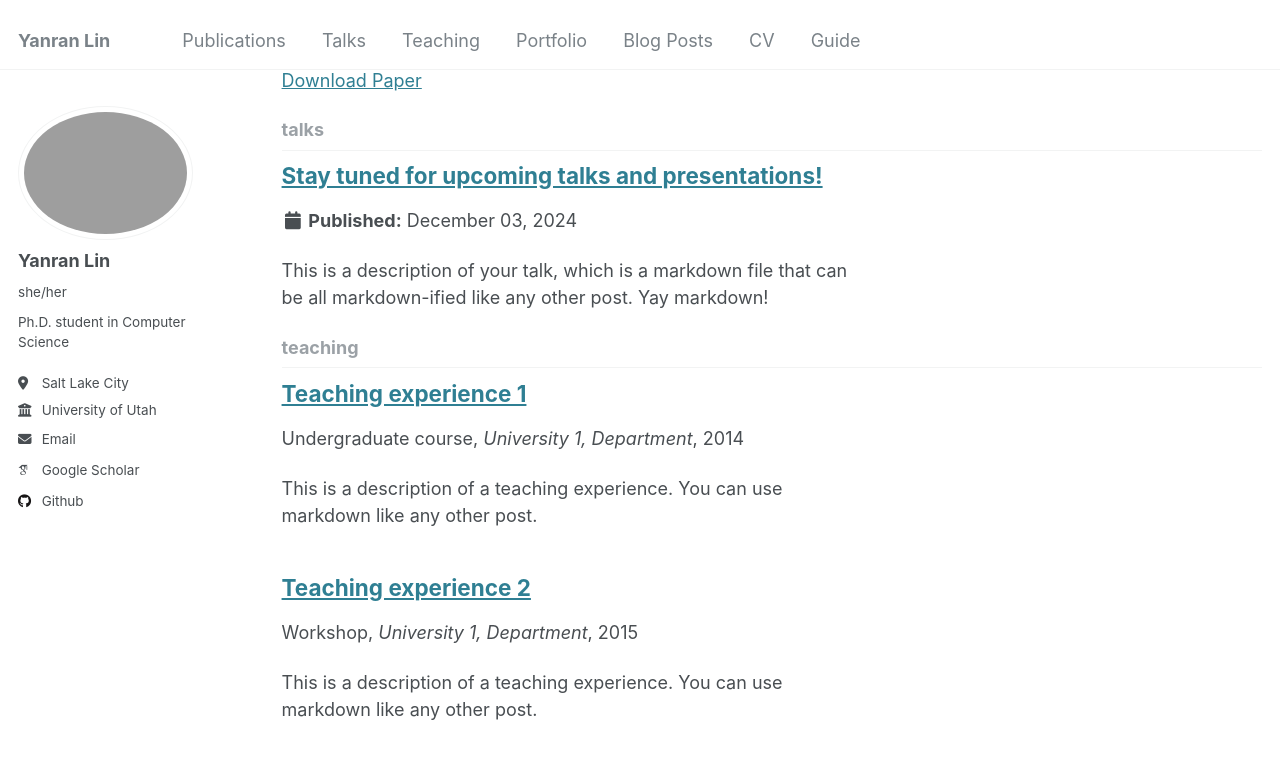
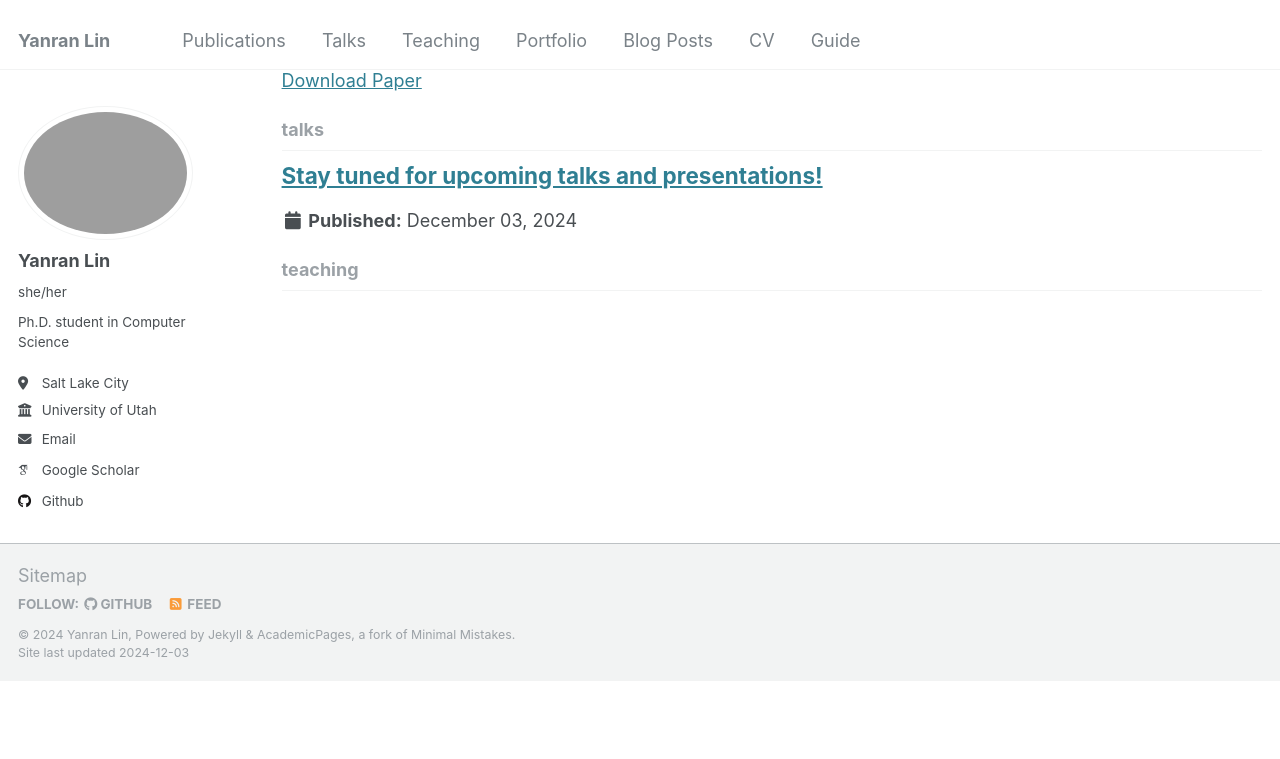
Before and after one commit to Belinda-007/Belinda-007.github.io, a Jekyll site: the page built from _pages/collection-archive.html, in a window 1280 px wide and 900 px high, scrolled down 2190 px. Shown: the top 759 px of the window. Built offline with Jekyll 4.4.1, drawn with Linux system fonts in a browser that asks for light colours; some web fonts are replaced; after the commit the page ends 2871 px from its top, so only the background shows below that.

Commit message:
delete teaching

```diff
--- a/_talks/2024-12-03-talk-1.md
+++ b/_talks/2024-12-03-talk-1.md
@@ -7,5 +7,3 @@ venue: "..."
 date: 2024-12-03
 location: "..."
 ---
-
-This is a description of your talk, which is a markdown file that can be all markdown-ified like any other post. Yay markdown!
--- a/_teaching/2014-spring-teaching-1.md
+++ /dev/null
@@ -1,20 +0,0 @@
----
-title: "Teaching experience 1"
-collection: teaching
-type: "Undergraduate course"
-permalink: /teaching/2014-spring-teaching-1
-venue: "University 1, Department"
-date: 2014-01-01
-location: "City, Country"
----
-
-This is a description of a teaching experience. You can use markdown like any other post.
-
-Heading 1
-======
-
-Heading 2
-======
-
-Heading 3
-======
--- a/_teaching/2015-spring-teaching-2.md
+++ /dev/null
@@ -1,20 +0,0 @@
----
-title: "Teaching experience 2"
-collection: teaching
-type: "Workshop"
-permalink: /teaching/2015-spring-teaching-1
-venue: "University 1, Department"
-date: 2015-01-01
-location: "City, Country"
----
-
-This is a description of a teaching experience. You can use markdown like any other post.
-
-Heading 1
-======
-
-Heading 2
-======
-
-Heading 3
-======
```
